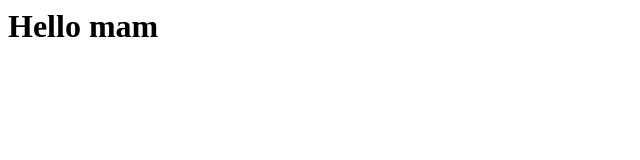
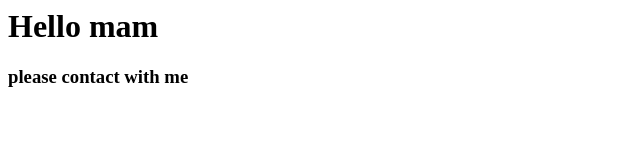
Before and after one commit to darkhunter141/domian-takeover, a plain HTML site: page index.html in a window 1280 px wide. Shown: the whole page, without its empty margins (0-640 px from the left). Drawn offline with Linux system fonts and the light colour scheme.

Commit message:
Update index.html

```diff
--- a/index.html
+++ b/index.html
@@ -1 +1,3 @@
 <h1>Hello mam</h1>
+
+<h3>please contact with me</3>
```
